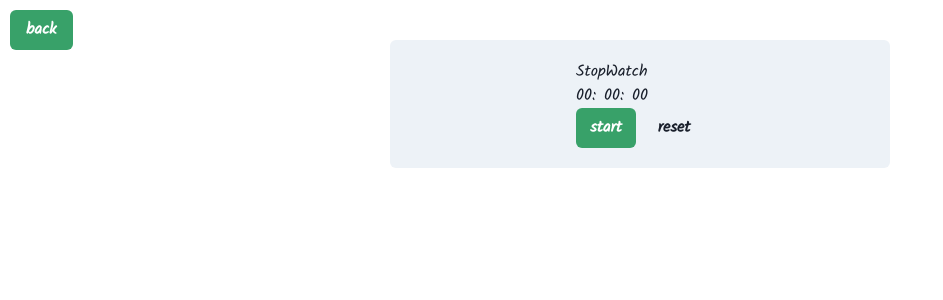
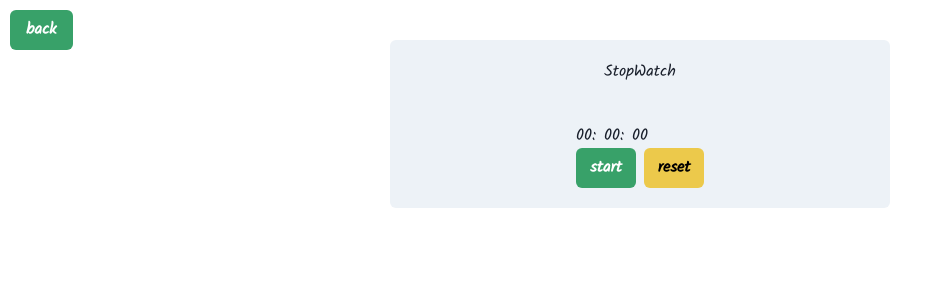
Before and after one commit to Afshin-Shoja/react-micro-projects, a React (Vite) app: page /StopWatch in a window 1280 px wide. Shown: the top 300 px of the page, without its empty margins (0-943 px from the left). Built offline with nearby package versions, Linux system fonts and the light colour scheme.

Commit message:
add card header

```diff
--- a/src/projects/01-StopWatch/index.tsx
+++ b/src/projects/01-StopWatch/index.tsx
@@ -3,6 +3,7 @@ import {
   ButtonGroup,
   Card,
   CardBody,
+  CardHeader,
   HStack,
   Stack,
   Text,
@@ -33,8 +34,10 @@ export const StopWatch = () => {
       </Link>
       <Stack margin="40px auto" width="500px">
         <Card align="center" variant="filled">
-          <CardBody>
+          <CardHeader>
             <Text>StopWatch</Text>
+          </CardHeader>
+          <CardBody alignItems="center">
             <HStack>
               <span>{("0" + Math.floor((Time / 60000) % 60)).slice(-2)}:</span>
               <span>{("0" + Math.floor((Time / 1000) % 60)).slice(-2)}:</span>
@@ -66,6 +69,7 @@ export const StopWatch = () => {
 
                 <Button
                   width="60px"
+                  colorScheme="yellow"
                   onClick={() => {
                     setTime(0);
                     setRunning(false);
```
